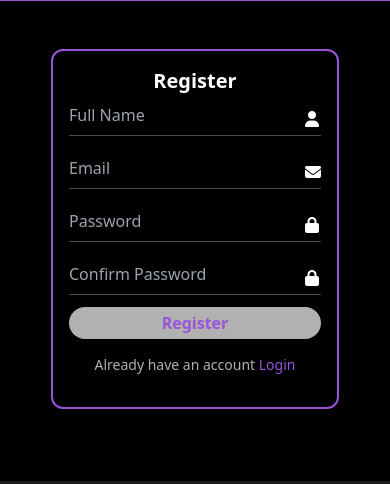
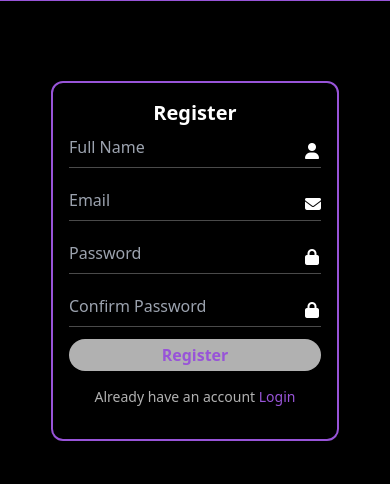
Before and after one commit to Malikic1/cryptoweb, a website: page register.html in a window 390 px wide. Shown: the part 73-557 px from the top of the page. Drawn offline with nearby package versions, Linux system fonts and the light colour scheme; files that its build step writes are made by us from their sources; no server answers; a web font is replaced by a local one.

Commit message:
Update register.html

```diff
--- a/register.html
+++ b/register.html
@@ -79,7 +79,7 @@
         </button>
       </div>
     </header>
-    <main class="pt-12 px-2">
+    <main class="pt-20 md:pt-12 px-2">
       <form
         action=""
         class="w-72 border-2 border-blueviolet p-4 text-center ml-auto mr-auto rounded-xl"
```
